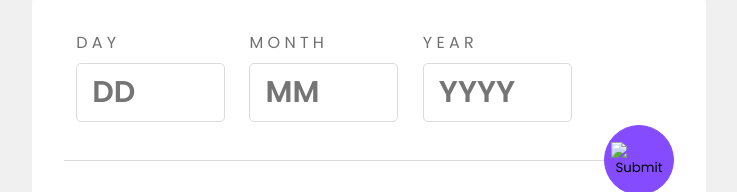
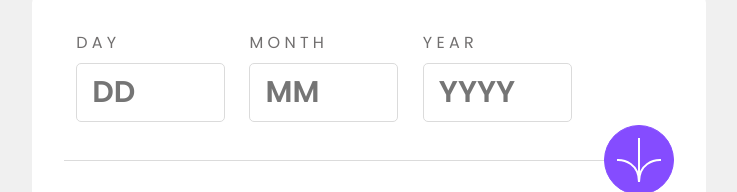
Before and after one commit to sobhandev2003/Age-Calculator, a plain HTML site: page index.html in a window 1280 px wide. Shown: the part 160-352 px from the top of the page, without its empty margins (271-1008 px from the left). Drawn offline with Linux system fonts and the light colour scheme; the site is published under a folder, as on GitHub Pages, so addresses that start at the root find nothing; a web font is replaced by a local one.

Commit message:
fixed image loading problem

```diff
--- a/index.html
+++ b/index.html
@@ -37,7 +37,7 @@
 
 <div class="submit_div">
   <button class="btn" id="submit_btn" onclick="submit()">
-    <img src="/assets/images/icon-arrow.svg" alt="Submit">
+    <img src="./assets/images/icon-arrow.svg" alt="Submit">
   </button>
 </div>
 </div>
```
